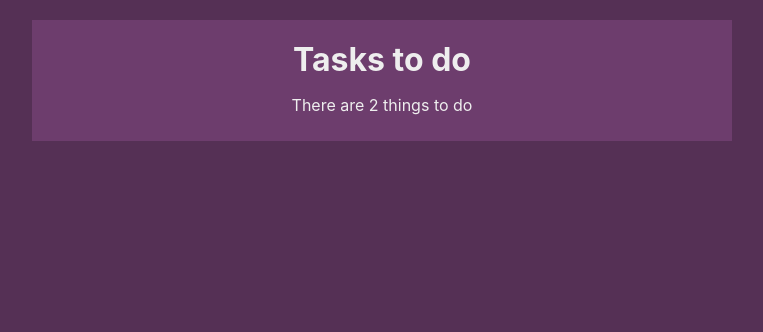
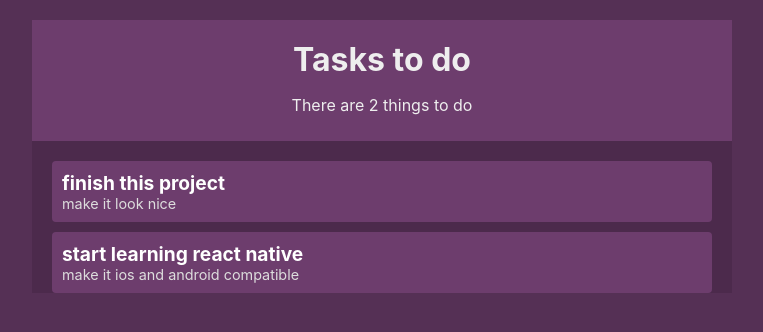
Before and after one commit to jonnowelch/task-app, a React (Create React App) app: page / in a window 1280 px wide. Shown: the top 332 px of the page, without its empty margins (258-1021 px from the left). Built offline with nearby package versions, Linux system fonts and the light colour scheme.

Commit message:
added delete function for notes and improved css styling

```diff
--- a/src/App.js
+++ b/src/App.js
@@ -1,12 +1,14 @@
 import React from "react";
 import Navbar from "./components/Navbar";
 import TaskContextProvider from "./contexts/TaskContext";
+import TaskList from "./components/TaskList";
 
 function App() {
   return (
     <div className="App">
       <TaskContextProvider>
         <Navbar />
+        <TaskList />
       </TaskContextProvider>
     </div>
   );
--- a/src/components/TaskDetails.js
+++ b/src/components/TaskDetails.js
@@ -0,0 +1,14 @@
+import React, { useContext } from "react";
+import { TaskContext } from "../contexts/TaskContext";
+
+const BookDetails = ({ task }) => {
+  const { removeTask } = useContext(TaskContext);
+  return (
+    <li onClick={() => removeTask(task.id)}>
+      <div className="activity">{task.activity}</div>
+      <div className="notes">{task.notes}</div>
+    </li>
+  );
+};
+
+export default BookDetails;
--- a/src/components/TaskList.js
+++ b/src/components/TaskList.js
@@ -0,0 +1,20 @@
+import React, { useContext } from "react";
+import { TaskContext } from "../contexts/TaskContext";
+import TaskDetails from "./TaskDetails";
+
+const TaskList = () => {
+  const { tasks } = useContext(TaskContext);
+  return tasks.length ? (
+    <div className="task-list">
+      <ul>
+        {tasks.map(task => {
+          return <TaskDetails task={task} key={task.id} />;
+        })}
+      </ul>
+    </div>
+  ) : (
+    <div className="empty"> No tasks to do</div>
+  );
+};
+
+export default TaskList;
--- a/src/index.css
+++ b/src/index.css
@@ -8,7 +8,7 @@ body {
   background: #553055;
 }
 .App {
-  background: #2d4c2a;
+  background: #4c2a4c;
   margin: 20px auto;
   width: 90%;
   max-width: 700px;
@@ -22,3 +22,35 @@ body {
 .navbar h1 {
   margin: 10px 0;
 }
+
+.task-list {
+  margin: 20px;
+}
+.task-list ul {
+  padding: 0;
+  list-style-type: none;
+}
+.task-list li {
+  background: #6d3d6d;
+  border-radius: 4px;
+  padding: 10px;
+  cursor: pointer;
+  margin: 10px 0;
+}
+.task-list li:hover {
+  opacity: 0.7;
+  text-decoration: line-through;
+}
+.task-list .activity {
+  font-weight: bold;
+  color: #fff;
+  font-size: 1.2em;
+}
+.task-list .notes {
+  font-size: 0.9em;
+  color: #ddd;
+}
+.empty {
+  margin: 20px;
+  text-align: center;
+}
```
